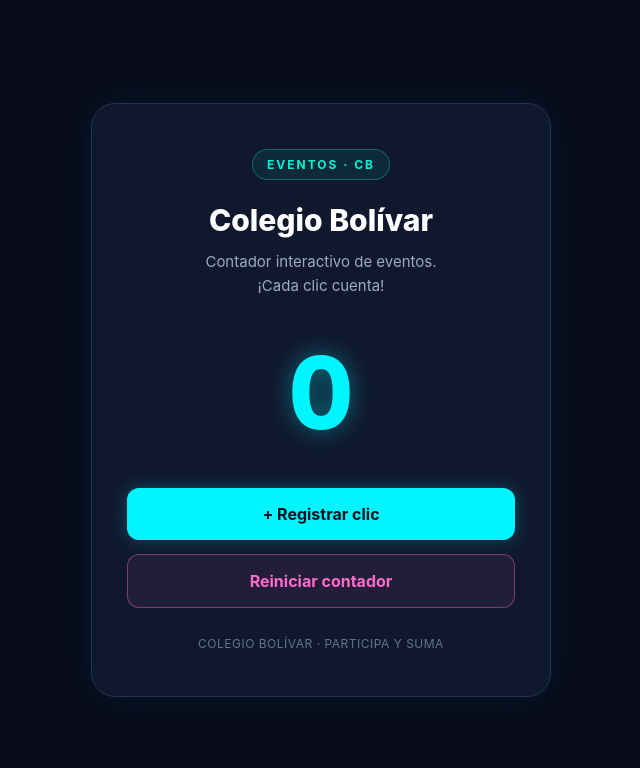
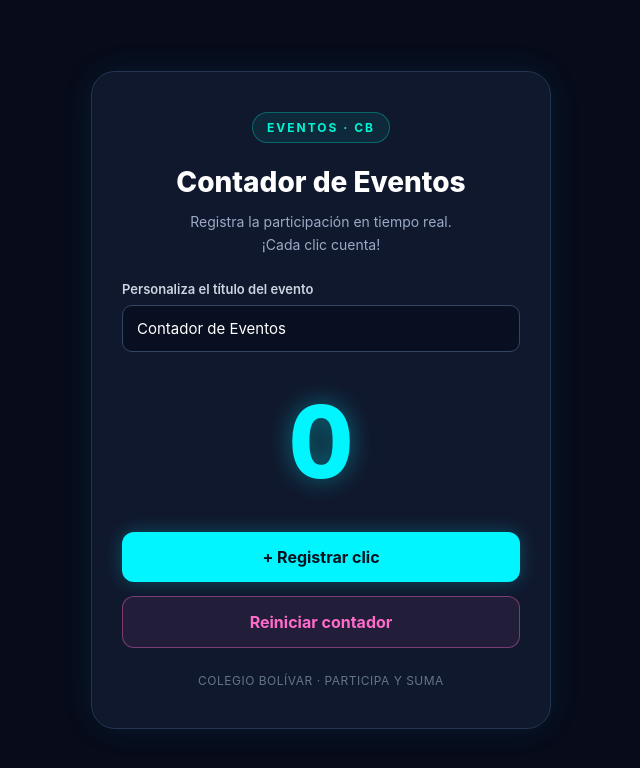
Before and after one commit to simonarbelond-cloud/my-first-app, a plain HTML site: page index.html in a window 1280 px wide. Shown: the whole page, without its empty margins (319-959 px from the left). Drawn offline with Linux system fonts and the light colour scheme.

Commit message:
v3: Funcionalidad de reinicio y titulo dinamico agregada

```diff
--- a/index.html
+++ b/index.html
@@ -3,7 +3,7 @@
 <head>
     <meta charset="UTF-8">
     <meta name="viewport" content="width=device-width, initial-scale=1.0">
-    <title>Contador de Clicks | Colegio Bolívar</title>
+    <title>Contador de Eventos | Colegio Bolívar</title>
 
     <style>
         * {
@@ -26,7 +26,7 @@
         .container {
             width: 100%;
             max-width: 460px;
-            padding: 45px 35px;
+            padding: 40px 30px;
             text-align: center;
             background: #10182d;
             border: 1px solid #243453;
@@ -45,20 +45,47 @@
             font-size: 12px;
             font-weight: 700;
             letter-spacing: 2px;
-            text-transform: uppercase;
         }
 
         h1 {
             color: #ffffff;
-            font-size: 30px;
+            font-size: 28px;
             font-weight: 800;
             margin-bottom: 12px;
+            overflow-wrap: anywhere;
         }
 
         .subtitle {
             color: #9baac5;
+            font-size: 14px;
+            line-height: 1.6;
+        }
+
+        .field-label {
+            display: block;
+            color: #cbd5e1;
+            text-align: left;
+            font-size: 13px;
+            font-weight: 600;
+            margin: 25px 0 8px;
+        }
+
+        .title-input {
+            width: 100%;
+            padding: 13px 14px;
+            color: #ffffff;
+            background: #080f20;
+            border: 1px solid #344563;
+            border-radius: 10px;
+            font-family: inherit;
             font-size: 15px;
-            line-height: 1.6;
+            outline: none;
+            transition: border-color 0.2s, box-shadow 0.2s;
+        }
+
+        .title-input:focus {
+            border-color: #00f5ff;
+            box-shadow: 0 0 12px rgba(0, 245, 255, 0.15);
         }
 
         .counter {
@@ -66,14 +93,14 @@
             font-size: 100px;
             font-weight: 800;
             line-height: 1.2;
-            margin: 35px 0;
+            margin: 30px 0;
             text-shadow: 0 0 25px rgba(0, 245, 255, 0.4);
             font-variant-numeric: tabular-nums;
         }
 
         button {
             width: 100%;
-            padding: 16px 20px;
+            padding: 15px 20px;
             border: none;
             border-radius: 12px;
             font-family: inherit;
@@ -95,11 +122,6 @@
             transform: translateY(-2px);
         }
 
-        .click-button:active,
-        .reset-button:active {
-            transform: scale(0.97);
-        }
-
         .reset-button {
             margin-top: 14px;
             color: #ff6bcb;
@@ -113,11 +135,8 @@
             box-shadow: 0 0 18px rgba(255, 107, 203, 0.15);
         }
 
-        .footer {
-            margin-top: 28px;
-            color: #64748b;
-            font-size: 12px;
-            letter-spacing: 0.5px;
+        button:active {
+            transform: scale(0.97);
         }
 
         button:focus-visible {
@@ -125,13 +144,20 @@
             outline-offset: 4px;
         }
 
+        .footer {
+            margin-top: 25px;
+            color: #64748b;
+            font-size: 12px;
+            letter-spacing: 0.5px;
+        }
+
         @media (max-width: 480px) {
             .container {
-                padding: 35px 24px;
+                padding: 30px 22px;
             }
 
             h1 {
-                font-size: 25px;
+                font-size: 24px;
             }
 
             .counter {
@@ -145,13 +171,32 @@
     <main class="container">
         <div class="badge">EVENTOS · CB</div>
 
-        <h1>Colegio Bolívar</h1>
+        <h1 id="eventTitle">Contador de Eventos</h1>
+
         <p class="subtitle">
-            Contador interactivo de eventos.<br>
+            Registra la participación en tiempo real.<br>
             ¡Cada clic cuenta!
         </p>
 
-        <div class="counter" id="counter" aria-live="polite">0</div>
+        <label class="field-label" for="titleInput">
+            Personaliza el título del evento
+        </label>
+
+        <input
+            type="text"
+            id="titleInput"
+            class="title-input"
+            placeholder="Ej. Feria Empresarial 2026"
+            value="Contador de Eventos"
+            maxlength="80"
+        >
+
+        <div
+            class="counter"
+            id="counter"
+            aria-live="polite"
+            aria-atomic="true"
+        >0</div>
 
         <button class="click-button" id="clickButton">
             + Registrar clic
@@ -172,16 +217,26 @@
         const counter = document.getElementById("counter");
         const clickButton = document.getElementById("clickButton");
         const resetButton = document.getElementById("resetButton");
+        const titleInput = document.getElementById("titleInput");
+        const eventTitle = document.getElementById("eventTitle");
 
+        // Incrementar el contador con cada clic.
         clickButton.addEventListener("click", function () {
             clicks++;
             counter.textContent = clicks;
         });
 
+        // Reiniciar el contador a cero.
         resetButton.addEventListener("click", function () {
             clicks = 0;
             counter.textContent = clicks;
         });
+
+        // Actualizar el título inmediatamente mientras se escribe.
+        titleInput.addEventListener("input", function () {
+            const newTitle = titleInput.value.trim();
+            eventTitle.textContent = newTitle || "Contador de Eventos";
+        });
     </script>
 </body>
 </html>
```
